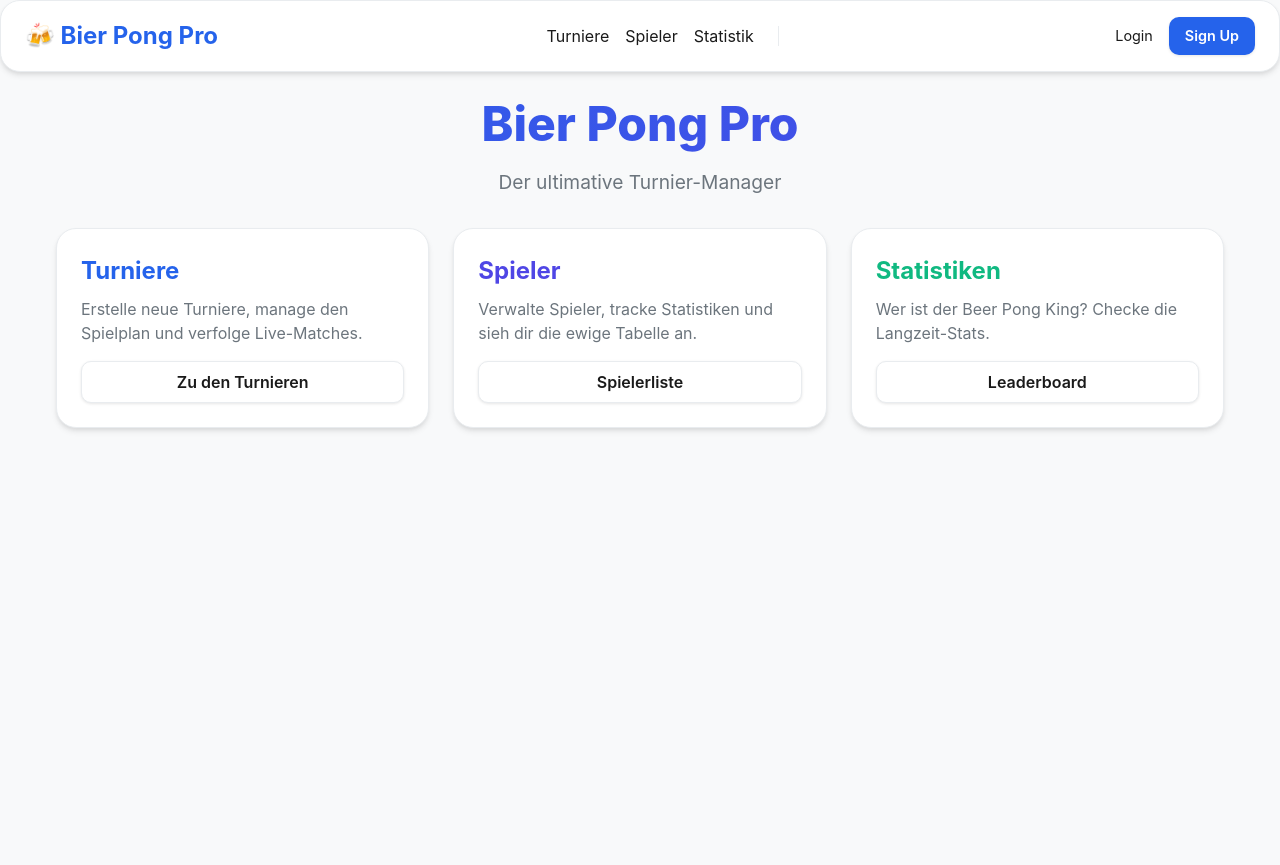
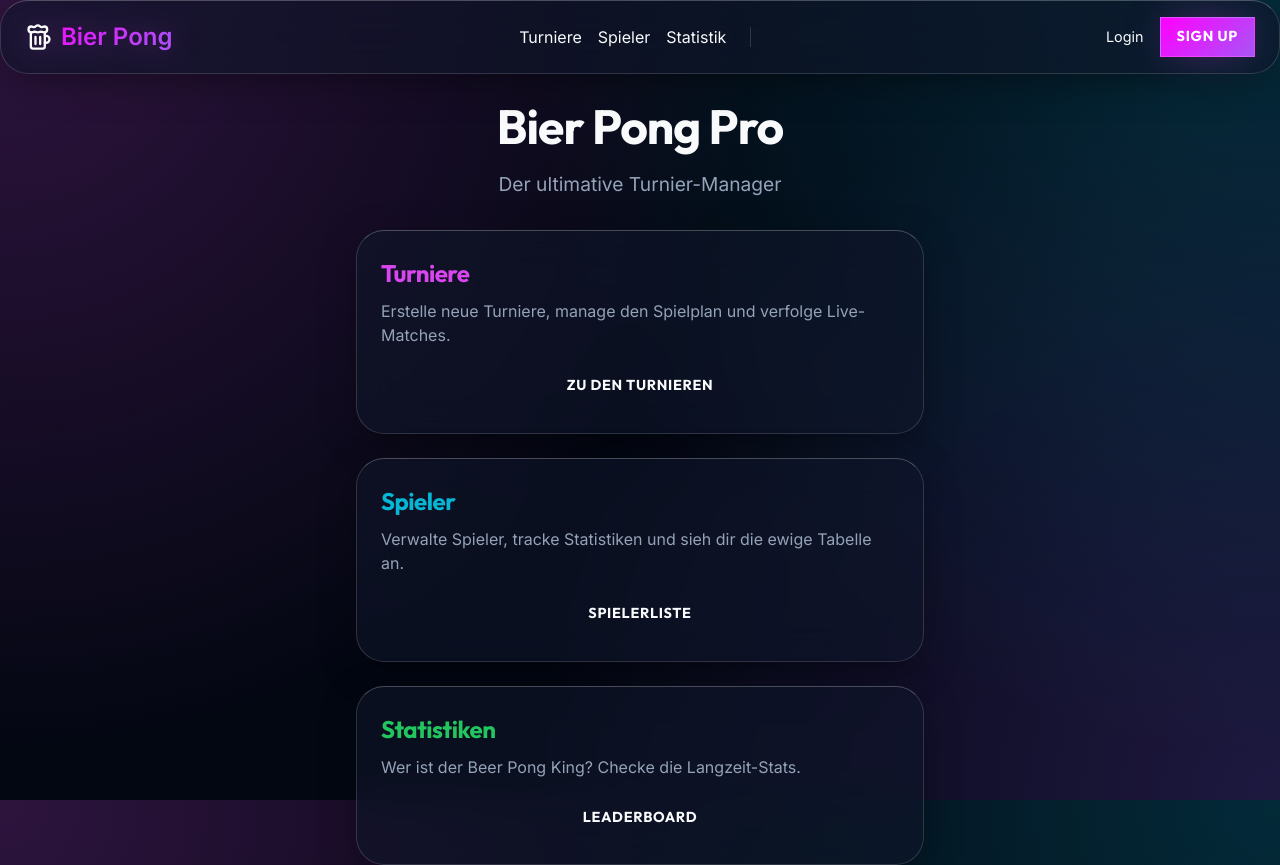
Before and after one commit to Zidans-Haare/beer-pong, a Next.js app: page / in a window 1280 px wide. Before the commit the page ends 800 px from the top, so only its background shows below. Built offline with nearby package versions, Linux system fonts and the light colour scheme; no server answers.

Commit message:
feat(ui): update design system, stats charts, and navigation styling

```diff
--- a/src/app/globals.css
+++ b/src/app/globals.css
@@ -1,34 +1,31 @@
 :root {
-  /* Colors - Professional Light Theme */
-  --color-bg: #f8f9fa;
-  /* Light Gray / Off-White */
-  --color-surface: #ffffff;
-  --color-surface-hover: #f1f3f5;
+  /* Colors - Neon Flow Deep Theme */
+  --color-bg: #030712;
+  /* Darker than slate-900 */
+  --color-surface: rgba(15, 23, 42, 0.6);
+  --color-surface-hover: rgba(30, 41, 59, 0.7);
 
-  --color-primary: #2563eb;
-  /* Professional Blue */
-  --color-primary-dark: #1e40af;
-  --color-primary-glow: rgba(37, 99, 235, 0.2);
+  /* Vivid Gradients */
+  --gradient-primary: linear-gradient(135deg, #FF00FF 0%, #a855f7 100%);
+  /* Magenta to Purple */
+  --gradient-secondary: linear-gradient(135deg, #00FFFF 0%, #3b82f6 100%);
+  /* Cyan to Blue */
+  --gradient-card: linear-gradient(180deg, rgba(255, 255, 255, 0.08) 0%, rgba(255, 255, 255, 0.02) 100%);
 
-  --color-secondary: #4f46e5;
-  /* Indigo */
-  --color-secondary-glow: rgba(79, 70, 229, 0.2);
-
-  --color-text: #1a1a1a;
-  --color-text-dim: #6c757d;
-  --color-border: #e9ecef;
-
-  --color-success: #10b981;
+  /* Functional Colors */
+  --color-primary: #d946ef;
+  /* Fuchsia 500 */
+  --color-secondary: #06b6d4;
+  /* Cyan 500 */
+  --color-text: #f8fafc;
+  --color-text-dim: #94a3b8;
+  --color-border: rgba(255, 255, 255, 0.15);
+  --color-success: #22c55e;
   --color-error: #ef4444;
 
   /* Typography */
-  --font-family: -apple-system, BlinkMacSystemFont, "Segoe UI", Roboto, "Helvetica Neue", Arial, sans-serif;
-  --font-size-sm: 0.875rem;
-  --font-size-base: 1rem;
-  --font-size-lg: 1.125rem;
-  --font-size-xl: 1.5rem;
-  --font-size-2xl: 2rem;
-  --font-size-3xl: 3rem;
+  --font-family: 'Inter', sans-serif;
+  --font-heading: 'Outfit', sans-serif;
 
   /* Spacing */
   --spacing-1: 0.25rem;
@@ -40,20 +37,15 @@
   --spacing-12: 3rem;
 
   /* Effects */
-  --radius-sm: 6px;
-  --radius-md: 10px;
-  --radius-lg: 20px;
-  --radius-full: 9999px;
+  --radius-sm: 8px;
+  --radius-md: 16px;
+  --radius-lg: 28px;
+  --radius-xl: 40px;
 
-  --shadow-sm: 0 1px 3px rgba(0, 0, 0, 0.1);
-  --shadow-md: 0 4px 6px -1px rgba(0, 0, 0, 0.1), 0 2px 4px -1px rgba(0, 0, 0, 0.06);
-  --shadow-lg: 0 10px 15px -3px rgba(0, 0, 0, 0.1), 0 4px 6px -2px rgba(0, 0, 0, 0.05);
-  --shadow-glow-primary: 0 0 0 3px var(--color-primary-glow);
+  --shadow-glow-primary: 0 0 40px -10px rgba(217, 70, 239, 0.5);
+  --shadow-glow-secondary: 0 0 40px -10px rgba(6, 182, 212, 0.5);
 
-  --glass-bg: #ffffff;
-  --glass-border: var(--color-border);
-  --blur-md: 0;
-  /* No blur needed for solid cards */
+  --backdrop-blur: 20px;
 }
 
 * {
@@ -69,12 +61,19 @@ body {
   line-height: 1.5;
   min-height: 100vh;
   -webkit-font-smoothing: antialiased;
+  overflow-x: hidden;
+
+  /* Complex Background Blobs */
+  background-image:
+    radial-gradient(circle at 0% 0%, rgba(217, 70, 239, 0.2) 0%, transparent 50%),
+    radial-gradient(circle at 100% 0%, rgba(6, 182, 212, 0.2) 0%, transparent 50%),
+    radial-gradient(circle at 100% 100%, rgba(139, 92, 246, 0.2) 0%, transparent 50%);
+  background-attachment: fixed;
 }
 
 a {
   color: inherit;
   text-decoration: none;
-  transition: color 0.2s;
 }
 
 button {
@@ -82,71 +81,100 @@ button {
   border: none;
   background: none;
   font-family: inherit;
+  color: inherit;
 }
 
-/* Utilities */
+/* Typography Overrides */
+h1,
+h2,
+h3,
+h4,
+h5,
+h6 {
+  font-family: var(--font-heading);
+  letter-spacing: -0.02em;
+}
+
 .container {
-  max-width: 1200px;
+  max-width: 600px;
+  /* Mobile focused max-width */
   margin: 0 auto;
   padding: 0 var(--spacing-4);
 }
 
+/* Glass Components */
 .glass-panel {
   background: var(--color-surface);
+  backdrop-filter: blur(var(--backdrop-blur));
+  -webkit-backdrop-filter: blur(var(--backdrop-blur));
   border: 1px solid var(--color-border);
+  border-top: 1px solid rgba(255, 255, 255, 0.25);
+  /* Stronger top light */
   border-radius: var(--radius-lg);
-  box-shadow: var(--shadow-md);
-  /* Removed backdrop-filter for clean card look */
+  box-shadow: 0 10px 40px -10px rgba(0, 0, 0, 0.5);
 }
 
-.title-gradient {
-  background: linear-gradient(135deg, var(--color-primary), var(--color-secondary));
+.title-display {
+  font-family: var(--font-heading);
+  font-weight: 800;
+  text-transform: uppercase;
+  letter-spacing: 0.05em;
+  background: white;
+  -webkit-background-clip: text;
+  background-clip: text;
+  color: transparent;
+  text-shadow: 0 0 30px rgba(255, 255, 255, 0.3);
+}
+
+.subtitle {
+  font-family: var(--font-heading);
+  font-weight: 700;
+  text-transform: uppercase;
+  color: var(--color-primary);
+  letter-spacing: 0.2em;
+  font-size: 0.8rem;
+}
+
+.text-gradient {
+  background: var(--gradient-primary);
   -webkit-background-clip: text;
   background-clip: text;
   -webkit-text-fill-color: transparent;
   font-weight: 800;
+  filter: drop-shadow(0 0 15px rgba(217, 70, 239, 0.3));
 }
 
+/* Buttons */
 .btn {
   display: inline-flex;
   align-items: center;
   justify-content: center;
-  padding: var(--spacing-2) var(--spacing-4);
-  border-radius: var(--radius-md);
-  font-weight: 600;
-  transition: all 0.2s;
+  padding: 12px 24px;
+  border-radius: var(--radius-full);
+  font-weight: 700;
+  font-family: var(--font-heading);
+  transition: all 0.3s cubic-bezier(0.4, 0, 0.2, 1);
+  font-size: 0.9rem;
+  text-transform: uppercase;
+  letter-spacing: 0.05em;
 }
 
 .btn-primary {
-  background: var(--color-primary);
+  background: var(--gradient-primary);
   color: #ffffff;
-  box-shadow: var(--shadow-sm);
+  box-shadow: var(--shadow-glow-primary);
+  border: 1px solid rgba(255, 255, 255, 0.2);
 }
 
-.btn-primary:hover {
-  background: var(--color-primary-dark);
-  transform: translateY(-1px);
-  box-shadow: var(--shadow-md);
-}
-
-.btn-secondary {
-  background: var(--color-surface);
-  border: 1px solid var(--color-border);
-  color: var(--color-text);
-  box-shadow: var(--shadow-sm);
-}
-
-.btn-secondary:hover {
-  background: var(--color-surface-hover);
-  border-color: #d1d5db;
+.btn-primary:active {
+  transform: scale(0.98);
 }
 
 .layout-shell {
   display: flex;
   flex-direction: column;
   min-height: 100vh;
-  /* Add padding for bottom nav on mobile */
-  padding-bottom: 80px;
+  padding-bottom: 100px;
 }
 
 @media (min-width: 768px) {
@@ -155,74 +183,109 @@ button {
   }
 }
 
-.main-content {
-  flex: 1;
-  position: relative;
-  z-index: 1;
-  width: 100%;
+/* Widget Specifics */
+.widget-header {
+  display: flex;
+  justify-content: space-between;
+  align-items: center;
+  margin-bottom: var(--spacing-4);
+  padding: 0 var(--spacing-2);
 }
 
-/* Bottom Nav (Mobile Only) */
-.bottom-nav {
-  position: fixed;
-  bottom: 0;
-  left: 0;
-  right: 0;
-  height: 70px;
-  /* Increased height for better touch targets */
-  background: var(--color-surface);
-  border-top: 1px solid var(--color-border);
-  display: flex;
-  justify-content: space-around;
-  align-items: center;
-  z-index: 1000;
-  padding-bottom: env(safe-area-inset-bottom);
-  box-shadow: 0 -2px 10px rgba(0, 0, 0, 0.05);
+.widget-title {
+  font-family: var(--font-heading);
+  font-weight: 700;
+  font-size: 1.1rem;
+  color: white;
+  text-transform: uppercase;
+  letter-spacing: 0.05em;
 }
 
-.bottom-nav-item {
+.live-badge {
+  background: rgba(239, 68, 68, 0.2);
+  color: #f87171;
+  border: 1px solid rgba(239, 68, 68, 0.3);
+  padding: 4px 8px;
+  border-radius: 4px;
+  font-size: 0.7rem;
+  font-weight: 800;
   display: flex;
-  flex-direction: column;
   align-items: center;
-  justify-content: center;
-  color: var(--color-text-dim);
-  text-decoration: none;
-  font-weight: 500;
-  width: 100%;
-  height: 100%;
+  gap: 4px;
 }
 
-.bottom-nav-item.active {
-  color: var(--color-primary);
+.live-dot {
+  width: 6px;
+  height: 6px;
+  background: #f87171;
+  border-radius: 50%;
+  animation: pulse 2s infinite;
 }
 
-/* Hide Bottom Nav on Desktop */
-@media (min-width: 768px) {
-  .bottom-nav {
-    display: none;
+@keyframes pulse {
+  0% {
+    opacity: 1;
+    transform: scale(1);
+  }
+
+  50% {
+    opacity: 0.5;
+    transform: scale(0.8);
+  }
+
+  100% {
+    opacity: 1;
+    transform: scale(1);
   }
 }
 
-/* Navbar Tweaks */
 @media (max-width: 768px) {
   .desktop-nav-links {
     display: none !important;
   }
+}
 
-  .container {
-    padding: 0 var(--spacing-2);
+/* Mobile Bottom Nav Override */
+.bottom-nav {
+  position: fixed;
+  bottom: 24px;
+  left: 50%;
+  transform: translateX(-50%);
+  width: 90%;
+  max-width: 400px;
+  height: 70px;
+  background: rgba(15, 23, 42, 0.8);
+  backdrop-filter: blur(24px);
+  -webkit-backdrop-filter: blur(24px);
+  border: 1px solid rgba(255, 255, 255, 0.1);
+  border-radius: var(--radius-xl);
+  display: flex;
+  justify-content: space-evenly;
+  align-items: center;
+  z-index: 1000;
+  box-shadow: 0 20px 50px -10px rgba(0, 0, 0, 0.5);
+}
+
+@media (min-width: 769px) {
+  .bottom-nav {
+    display: none !important;
   }
 }
 
-.tournament-grid {
-  display: grid;
-  grid-template-columns: 1fr;
-  gap: var(--spacing-6);
+.bottom-nav-item {
+  color: rgba(255, 255, 255, 0.4);
+  transition: all 0.3s;
+  display: flex;
+  flex-direction: column;
+  align-items: center;
+  gap: 4px;
 }
 
-@media (min-width: 900px) {
-  .tournament-grid {
-    grid-template-columns: 2fr 1fr;
-    gap: var(--spacing-8);
-  }
+.bottom-nav-item.active {
+  color: white;
+  transform: translateY(-4px);
 }
+
+.bottom-nav-item.active .nav-icon-glow {
+  filter: drop-shadow(0 0 10px var(--color-primary));
+}
--- a/src/app/layout.tsx
+++ b/src/app/layout.tsx
@@ -1,15 +1,19 @@
 import type { Metadata } from 'next';
 import './globals.css';
 import Navbar from '@/components/Navbar';
+import BottomNav from '@/components/BottomNav';
 
 export const metadata: Metadata = {
-  title: 'Bier Pong Pro',
+  title: 'Bier Pong',
   description: 'Manage your beer pong tournaments professionally.',
   manifest: '/manifest.json',
   appleWebApp: {
     capable: true,
     statusBarStyle: 'default',
-    title: 'Bier Pong Pro',
+    title: 'Bier Pong',
+  },
+  icons: {
+    icon: '/icon.png',
   },
 };
 
@@ -27,6 +31,11 @@ export default function RootLayout({
 }) {
   return (
     <html lang="de">
+      <head>
+        <link rel="preconnect" href="https://fonts.googleapis.com" />
+        <link rel="preconnect" href="https://fonts.gstatic.com" crossOrigin="anonymous" />
+        <link href="https://fonts.googleapis.com/css2?family=Inter:wght@400;500;600&family=Outfit:wght@400;500;700;800&display=swap" rel="stylesheet" />
+      </head>
       <body>
         <div className="layout-shell">
           <Navbar />
@@ -34,6 +43,7 @@ export default function RootLayout({
           <main className="main-content">
             {children}
           </main>
+          <BottomNav />
         </div>
       </body>
     </html>
--- a/src/components/Navbar.tsx
+++ b/src/components/Navbar.tsx
@@ -1,13 +1,15 @@
 import Link from 'next/link';
 import { auth, signOut } from '@/auth';
+import NotificationBell from './NotificationBell';
+import { Beer } from 'lucide-react';
 
 export default async function Navbar() {
     const session = await auth();
 
     return (
         <nav className="glass-panel" style={{ padding: 'var(--spacing-4) var(--spacing-6)', marginBottom: 'var(--spacing-4)', display: 'flex', justifyContent: 'space-between', alignItems: 'center' }}>
-            <Link href="/" style={{ fontSize: '1.5rem', fontWeight: 'bold', textDecoration: 'none', color: 'var(--color-primary)' }}>
-                🍻 Bier Pong Pro
+            <Link href="/" className="text-gradient" style={{ fontSize: '1.5rem', fontWeight: 'bold', textDecoration: 'none', display: 'flex', alignItems: 'center', gap: '8px' }}>
+                <Beer size={28} /> Bier Pong
             </Link>
 
             {/* Desktop Navigation Links */}
@@ -22,6 +24,7 @@ export default async function Navbar() {
             <div style={{ display: 'flex', gap: 'var(--spacing-4)', alignItems: 'center' }}>
                 {session?.user ? (
                     <>
+                        <NotificationBell />
                         <span className="desktop-nav-links" style={{ color: 'var(--color-text-dim)', fontSize: '0.9rem' }}>{session.user.name}</span>
                         <form action={async () => {
                             'use server';
```
Also changed, not shown: src/components/BottomNav.tsx (+7 -11 lines), src/components/StatsCharts.tsx (+34 -27 lines), 1 other file (tests, documents, lock files or other folders).
